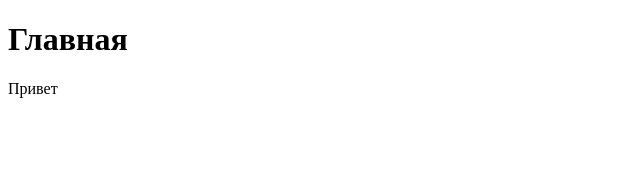
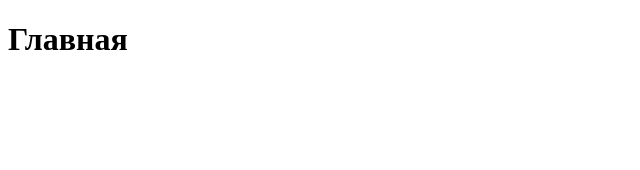
Before and after one commit to vue-v1rt24/prana-nuxt, a Nuxt app: page / in a window 1280 px wide. Shown: the top 170 px of the page, without its empty margins (0-640 px from the left). Built offline with nearby package versions, Linux system fonts and the light colour scheme.

Commit message:
Инициализация

```diff
--- a/pages/index.vue
+++ b/pages/index.vue
@@ -3,7 +3,6 @@
 <template>
   <div>
     <h1>Главная</h1>
-    <p>Привет</p>
   </div>
 </template>
 
```
